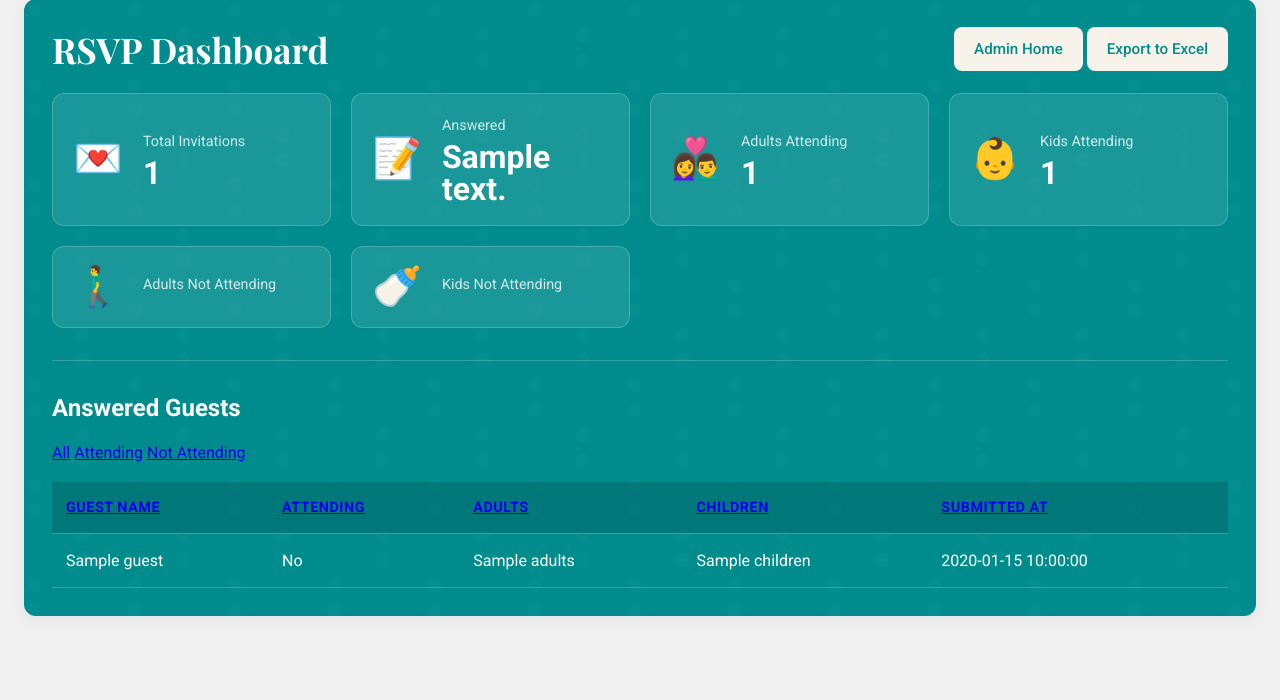
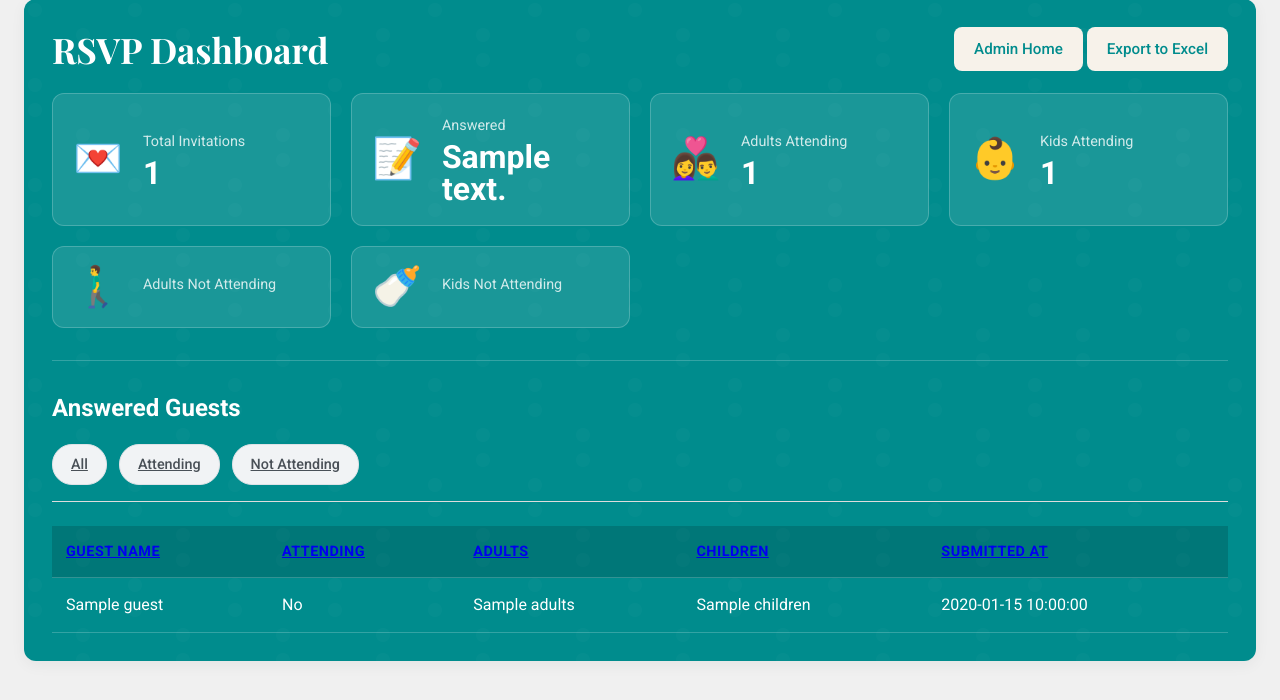
Before and after one commit to SlashGil/wedding, a Python web app: template wedding/templates/rsvp_dashboard.html in a window 1280 px wide. Shown: the part 25-725 px from the top of the page. Run offline with Jinja, Linux system fonts and the light colour scheme; the template is opened without the code that fills it: most values are stand-ins (such as "Sample title", 1, 10 or a date in 2020).

Commit message:
:sparkles: Filters for rsvp

```diff
--- a/wedding/templates/rsvp_dashboard.html
+++ b/wedding/templates/rsvp_dashboard.html
@@ -74,20 +74,20 @@
         <hr>
 
         <h2>Answered Guests</h2>
-        <div class="filter-pills">
-            <a href="{{ url_for('admin.rsvp_dashboard', attending='all', order_by=order_by, order_dir=order_dir) }}" class="pill {% if attending_filter == 'all' %}active{% endif %}">All</a>
-            <a href="{{ url_for('admin.rsvp_dashboard', attending='yes', order_by=order_by, order_dir=order_dir) }}" class="pill {% if attending_filter == 'yes' %}active{% endif %}">Attending</a>
-            <a href="{{ url_for('admin.rsvp_dashboard', attending='no', order_by=order_by, order_dir=order_dir) }}" class="pill {% if attending_filter == 'no' %}active{% endif %}">Not Attending</a>
+        <div class="filter-tabs">
+            <a href="{{ url_for('admin.rsvp_dashboard', attending='all', order_by=order_by, order_dir=order_dir) }}" class="filter-tab {% if attending_filter == 'all' %}active{% endif %}">All</a>
+            <a href="{{ url_for('admin.rsvp_dashboard', attending='yes', order_by=order_by, order_dir=order_dir) }}" class="filter-tab {% if attending_filter == 'yes' %}active{% endif %}">Attending</a>
+            <a href="{{ url_for('admin.rsvp_dashboard', attending='no', order_by=order_by, order_dir=order_dir) }}" class="filter-tab {% if attending_filter == 'no' %}active{% endif %}">Not Attending</a>
         </div>
         <div class="table-container">
             <table class="styled-table">
                 <thead>
                     <tr>
-                        <th><a href="{{ url_for('admin.rsvp_dashboard', order_by='guest_name', order_dir='asc' if order_by != 'guest_name' or order_dir == 'desc' else 'desc', attending=attending_filter) }}">Guest Name</a></th>
-                        <th><a href="{{ url_for('admin.rsvp_dashboard', order_by='attending', order_dir='asc' if order_by != 'attending' or order_dir == 'desc' else 'desc', attending=attending_filter) }}">Attending</a></th>
-                        <th><a href="{{ url_for('admin.rsvp_dashboard', order_by='adults', order_dir='asc' if order_by != 'adults' or order_dir == 'desc' else 'desc', attending=attending_filter) }}">Adults</a></th>
-                        <th><a href="{{ url_for('admin.rsvp_dashboard', order_by='children', order_dir='asc' if order_by != 'children' or order_dir == 'desc' else 'desc', attending=attending_filter) }}">Children</a></th>
-                        <th><a href="{{ url_for('admin.rsvp_dashboard', order_by='created_at', order_dir='asc' if order_by != 'created_at' or order_dir == 'desc' else 'desc', attending=attending_filter) }}">Submitted At</a></th>
+                        <th><a href="{{ url_for('admin.rsvp_dashboard', order_by='guest_name', order_dir='asc' if order_by != 'guest_name' or order_dir == 'desc' else 'desc', attending=attending_filter) }}">Guest Name {% if order_by == 'guest_name' %}{% if order_dir == 'asc' %}▲{% else %}▼{% endif %}{% endif %}</a></th>
+                        <th><a href="{{ url_for('admin.rsvp_dashboard', order_by='attending', order_dir='asc' if order_by != 'attending' or order_dir == 'desc' else 'desc', attending=attending_filter) }}">Attending {% if order_by == 'attending' %}{% if order_dir == 'asc' %}▲{% else %}▼{% endif %}{% endif %}</a></th>
+                        <th><a href="{{ url_for('admin.rsvp_dashboard', order_by='adults', order_dir='asc' if order_by != 'adults' or order_dir == 'desc' else 'desc', attending=attending_filter) }}">Adults {% if order_by == 'adults' %}{% if order_dir == 'asc' %}▲{% else %}▼{% endif %}{% endif %}</a></th>
+                        <th><a href="{{ url_for('admin.rsvp_dashboard', order_by='children', order_dir='asc' if order_by != 'children' or order_dir == 'desc' else 'desc', attending=attending_filter) }}">Children {% if order_by == 'children' %}{% if order_dir == 'asc' %}▲{% else %}▼{% endif %}{% endif %}</a></th>
+                        <th><a href="{{ url_for('admin.rsvp_dashboard', order_by='created_at', order_dir='asc' if order_by != 'created_at' or order_dir == 'desc' else 'desc', attending=attending_filter) }}">Submitted At {% if order_by == 'created_at' %}{% if order_dir == 'asc' %}▲{% else %}▼{% endif %}{% endif %}</a></th>
                     </tr>
                 </thead>
                 <tbody>
```
